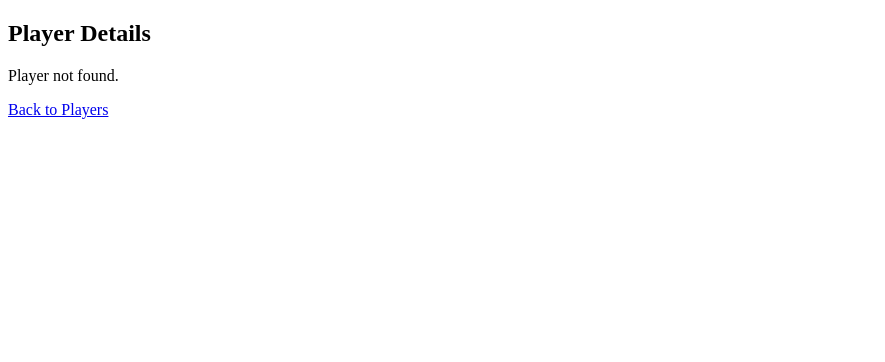
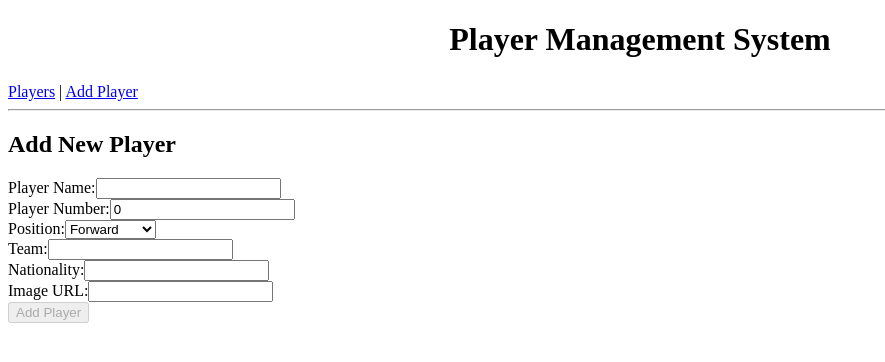
Before and after one commit to KareemRachid/Kareem-Rachid-Learning-AngularF26, an Angular app: page /players/add in a window 1280 px wide. Before the commit this address had no page. Shown: the top 362 px of the page, without its empty margins (0-885 px from the left). Built offline with nearby package versions, Linux system fonts and the light colour scheme.

Commit message:
Reactive player form

```diff
--- a/src/app/app.html
+++ b/src/app/app.html
@@ -1 +1,13 @@
+<header>
+  <h1>Player Management System</h1>
+
+  <nav>
+    <a routerLink="/players">Players</a>
+    |
+    <a routerLink="/players/add">Add Player</a>
+  </nav>
+</header>
+
+<hr>
+
 <router-outlet />
--- a/src/app/app.routes.ts
+++ b/src/app/app.routes.ts
@@ -1,6 +1,7 @@
 import { Routes } from '@angular/router';
 import { PlayerList } from './player-list/player-list';
 import { PlayerDetail } from './player-detail/player-detail';
+import { PlayerForm } from './player-form/player-form';
 
 export const routes: Routes = [
   {
@@ -13,6 +14,10 @@ export const routes: Routes = [
     component: PlayerList
   },
   {
+    path: 'players/add',
+    component: PlayerForm
+  },
+  {
     path: 'players/:id',
     component: PlayerDetail
   },
--- a/src/app/app.ts
+++ b/src/app/app.ts
@@ -1,15 +1,10 @@
-import { Component, signal } from '@angular/core';
-import { RouterOutlet } from '@angular/router';
+import { Component } from '@angular/core';
+import { RouterLink, RouterOutlet } from '@angular/router';
 
 @Component({
   selector: 'app-root',
-  imports: [RouterOutlet],
+  imports: [RouterLink, RouterOutlet],
   templateUrl: './app.html',
-  styleUrl: './app.scss',
+  styleUrl: './app.scss'
 })
-export class App {
-  protected readonly title = signal('Kareem-Rachid-Learning-AngularF26');
-
-  StudentInfo: string = 'Kareem Rachid 0891773';
-  ProgramName: string = 'MAD307';
-}
+export class App {}
--- /dev/null
+++ b/src/app/player-form/player-form.html
@@ -0,0 +1,70 @@
+
+<h2>Add New Player</h2>
+
+<form [formGroup]="playerForm" (ngSubmit)="onSubmit()">
+
+  <div>
+    <label for="name">Player Name:</label>
+    <input id="name" type="text" formControlName="name">
+
+    @if (playerForm.controls.name.touched) {
+      @if (playerForm.controls.name.hasError('required')) {
+        <p>Name is required.</p>
+      }
+
+      @if (playerForm.controls.name.hasError('minlength')) {
+        <p>Name must be at least 2 characters.</p>
+      }
+    }
+  </div>
+
+  <div>
+    <label for="number">Player Number:</label>
+    <input id="number" type="number" formControlName="number">
+
+    @if (playerForm.controls.number.touched) {
+      @if (playerForm.controls.number.hasError('required')) {
+        <p>Player number is required.</p>
+      }
+
+      @if (playerForm.controls.number.hasError('min')) {
+        <p>Player number must be greater than 0.</p>
+      }
+    }
+  </div>
+
+  <div>
+    <label for="position">Position:</label>
+    <select id="position" formControlName="position">
+      <option value="Forward">Forward</option>
+      <option value="Midfielder">Midfielder</option>
+      <option value="Defender">Defender</option>
+      <option value="Goalkeeper">Goalkeeper</option>
+    </select>
+  </div>
+
+  <div>
+    <label for="team">Team:</label>
+    <input id="team" type="text" formControlName="team">
+
+    @if (playerForm.controls.team.touched &&
+         playerForm.controls.team.hasError('required')) {
+      <p>Team is required.</p>
+    }
+  </div>
+
+  <div>
+    <label for="nationality">Nationality:</label>
+    <input id="nationality" type="text" formControlName="nationality">
+  </div>
+
+  <div>
+    <label for="imageUrl">Image URL:</label>
+    <input id="imageUrl" type="text" formControlName="imageUrl">
+  </div>
+
+  <button type="submit" [disabled]="playerForm.invalid">
+    Add Player
+  </button>
+
+</form>
--- /dev/null
+++ b/src/app/player-form/player-form.ts
@@ -0,0 +1,42 @@
+
+import { Component, inject } from '@angular/core';
+import {
+  FormBuilder,
+  ReactiveFormsModule,
+  Validators
+} from '@angular/forms';
+import { Player as PlayerService } from '../services/player';
+import { Player } from '../player';
+
+@Component({
+  selector: 'app-player-form',
+  imports: [ReactiveFormsModule],
+  templateUrl: './player-form.html',
+  styleUrl: './player-form.css'
+})
+export class PlayerForm {
+  private fb = inject(FormBuilder);
+  private playerService = inject(PlayerService);
+
+  playerForm = this.fb.nonNullable.group({
+    name: ['', [Validators.required, Validators.minLength(2)]],
+    number: [0, [Validators.required, Validators.min(1)]],
+    position: ['Forward' as Player['position'], Validators.required],
+    team: ['', Validators.required],
+    nationality: [''],
+    imageUrl: ['']
+  });
+
+  onSubmit() {
+    if (this.playerForm.invalid) {
+      this.playerForm.markAllAsTouched();
+      return;
+    }
+
+    const newPlayer: Player = this.playerForm.getRawValue();
+
+    this.playerService.addPlayer(newPlayer);
+
+    this.playerForm.reset();
+  }
+}
--- a/src/app/player-list-item/player-list-item.css
+++ b/src/app/player-list-item/player-list-item.css
@@ -23,3 +23,10 @@ button {
 button:hover {
   background-color: #b02a37;
 }
+.player-actions {
+  display: flex;
+  flex-direction: column;
+  align-items: flex-start;
+  gap: 12px;
+  margin-top: 16px;
+}
--- a/src/app/player-list-item/player-list-item.html
+++ b/src/app/player-list-item/player-list-item.html
@@ -35,6 +35,7 @@
     <p>Nationality: Not provided</p>
   }
 
+  <div class="player-actions">
     <a [routerLink]="['/players', player().number]">
       View Details
     </a>
@@ -43,3 +44,4 @@
       Remove Player
     </button>
   </div>
+</div>
```
Also changed, not shown: public/players/ronaldo.jpg (added), src/app/player-form/player-form.css (added), 1 other file (tests, documents, lock files or other folders). Lines whose indentation alone changed are shown as unchanged.
